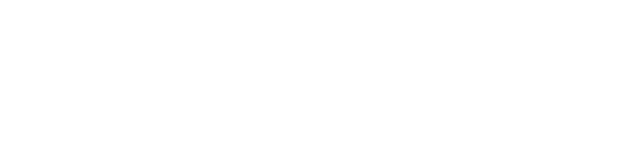
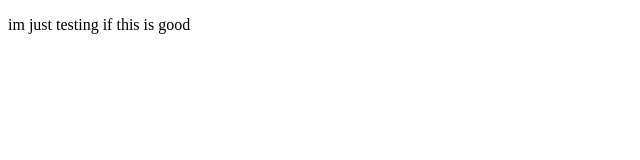
Before and after one commit to iamba104/markdown, a plain HTML site: page index.html in a window 1280 px wide. Shown: the whole page, without its empty margins (0-640 px from the left). Drawn offline with Linux system fonts and the light colour scheme.

Commit message:
Update index.html

```diff
--- a/index.html
+++ b/index.html
@@ -6,6 +6,8 @@
     <title>Man down MARKDOWN</title>
 </head>
 <body>
+    <p>im just testing if this is good
 
+    </p>
 </body>
 </html>
```
